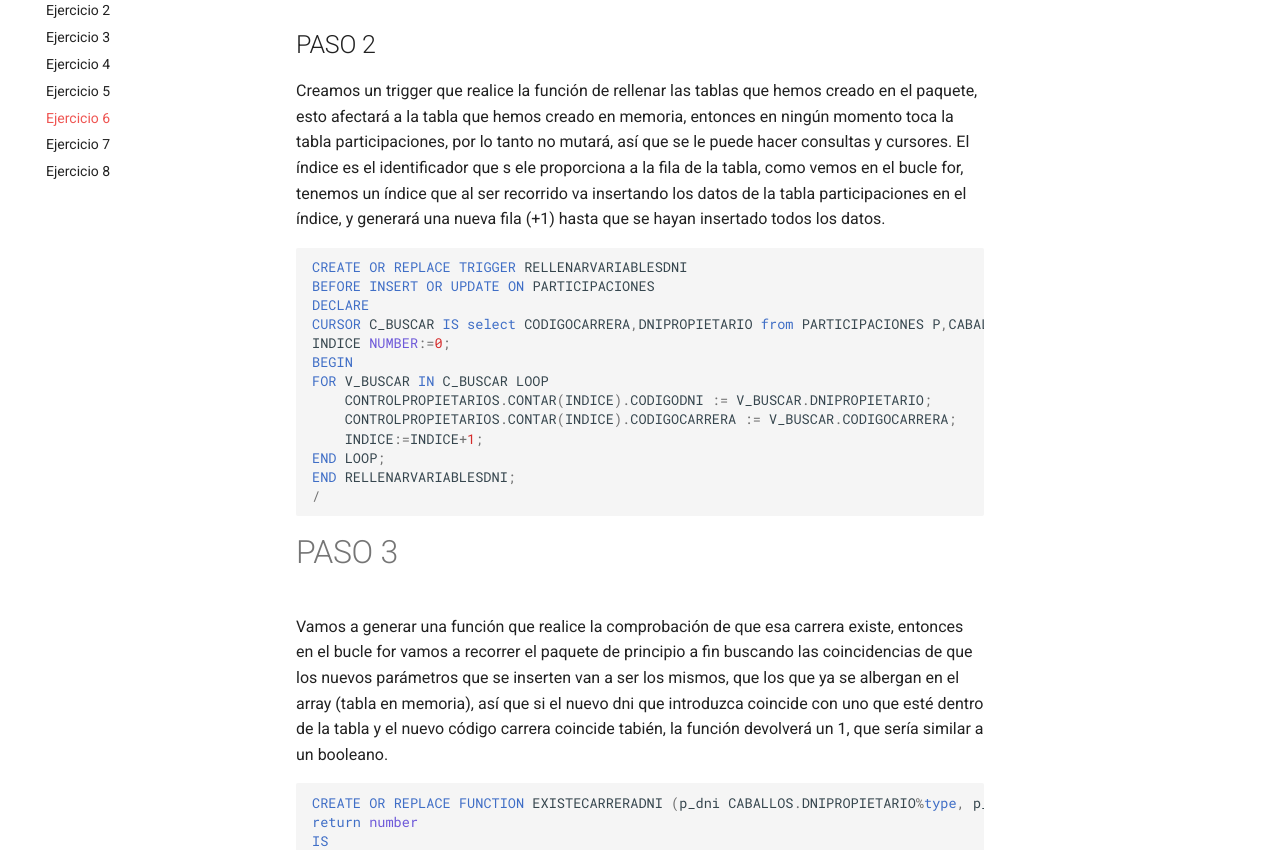
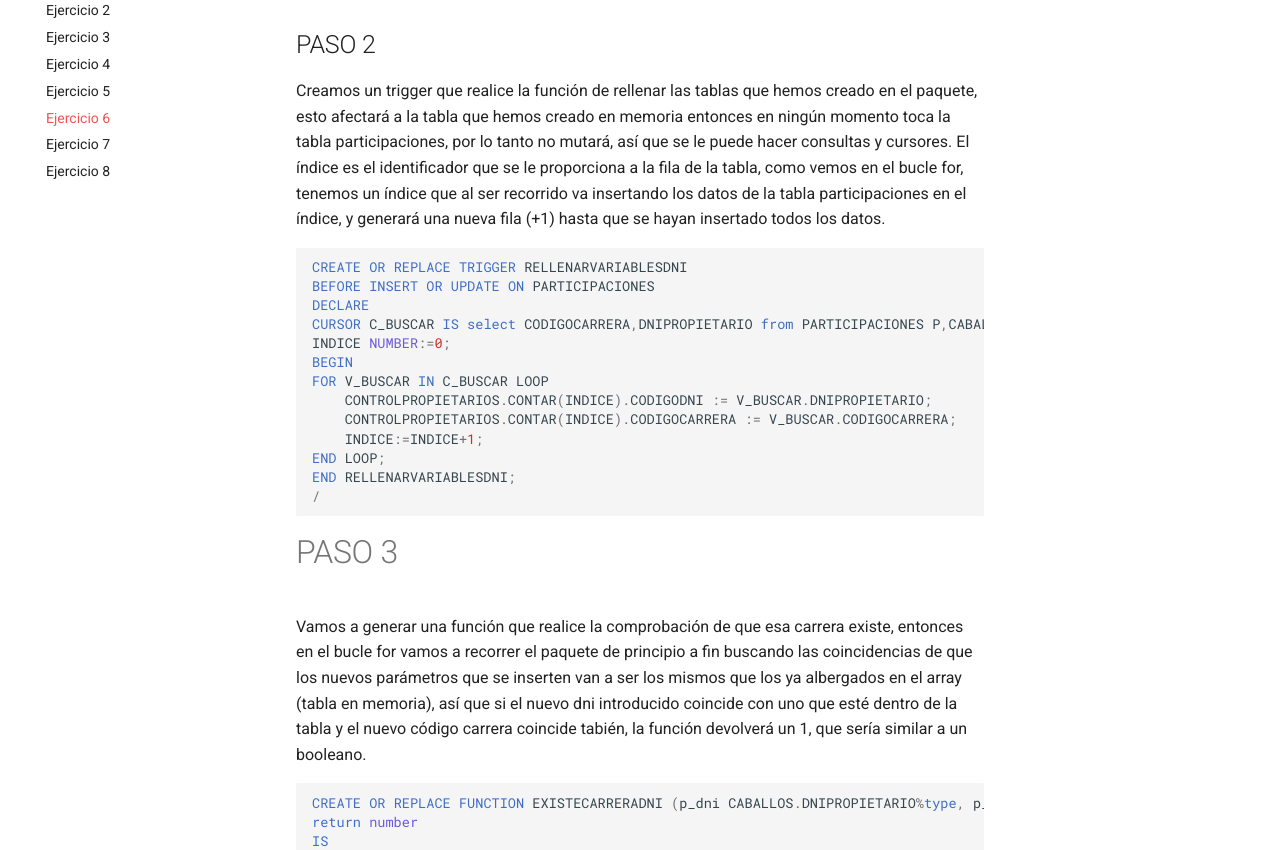
Before and after one commit to adriasir123/grupalesbdc, an MkDocs documentation site: the page built from docs/p4-grupal-plsql/ejercicio6.md, in a window 1280 px wide and 1400 px high, scrolled down 616 px. Shown: the part 179-1029 px from the top of the window. Built offline with MkDocs 1.6.1 and Material for MkDocs 9.7.7, drawn with Linux system fonts in a browser that asks for light colours; comment, search, counter and statistics services are not loaded.

````diff
--- a/docs/p4-grupal-plsql/ejercicio6.md
+++ b/docs/p4-grupal-plsql/ejercicio6.md
@@ -23,7 +23,7 @@
 /
 ```
 ## PASO 2
-Creamos un trigger que realice la función de rellenar las tablas que hemos creado en el paquete, esto afectará a la tabla que hemos creado en memoria, entonces en ningún momento toca la tabla participaciones, por lo tanto no mutará, así que se le puede hacer consultas y cursores. El índice es el identificador que s ele proporciona a la fila de la tabla, como vemos en el bucle for, tenemos un índice que al ser recorrido va insertando los datos de la tabla participaciones en el índice, y generará una nueva fila (+1) hasta que se hayan insertado todos los datos.
+Creamos un trigger que realice la función de rellenar las tablas que hemos creado en el paquete, esto afectará a la tabla que hemos creado en memoria entonces en ningún momento toca la tabla participaciones, por lo tanto no mutará, así que se le puede hacer consultas y cursores. El índice es el identificador que se le proporciona a la fila de la tabla, como vemos en el bucle for, tenemos un índice que al ser recorrido va insertando los datos de la tabla participaciones en el índice, y generará una nueva fila (+1) hasta que se hayan insertado todos los datos.
 
 ```sql
 CREATE OR REPLACE TRIGGER RELLENARVARIABLESDNI
@@ -42,7 +42,7 @@
 ```
 
 # PASO 3
-Vamos a generar una función que realice la comprobación de que esa carrera existe, entonces en el bucle for vamos a recorrer el paquete de principio a fin buscando las coincidencias de que los nuevos parámetros que se inserten van a ser los mismos, que los que ya se albergan en el array (tabla en memoria), así que si el nuevo dni que introduzca coincide con uno que esté dentro de la tabla y el nuevo código carrera coincide tabién, la función devolverá un 1, que sería similar a un booleano.
+Vamos a generar una función que realice la comprobación de que esa carrera existe, entonces en el bucle for vamos a recorrer el paquete de principio a fin buscando las coincidencias de que los nuevos parámetros que se inserten van a ser los mismos que los ya albergados en el array (tabla en memoria), así que si el nuevo dni introducido coincide con uno que esté dentro de la tabla y el nuevo código carrera coincide tabién, la función devolverá un 1, que sería similar a un booleano.
 
 
 ```sql
````
